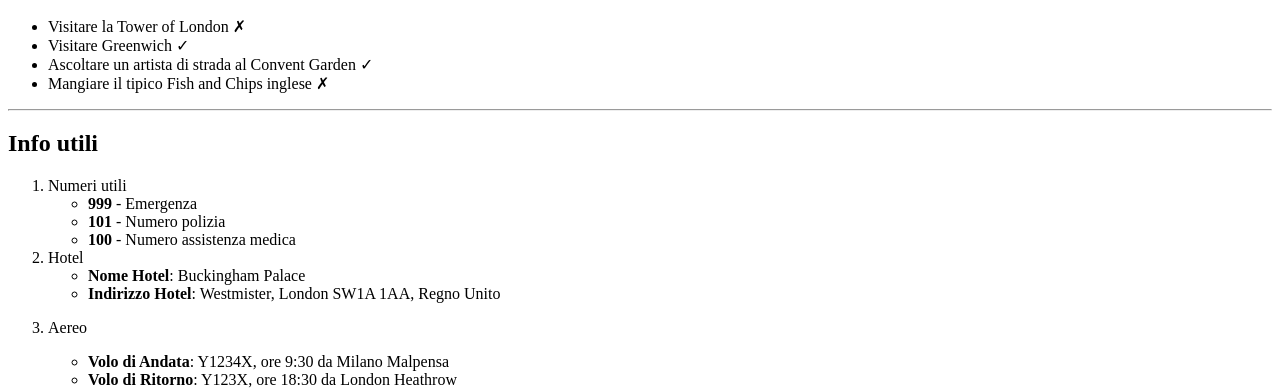
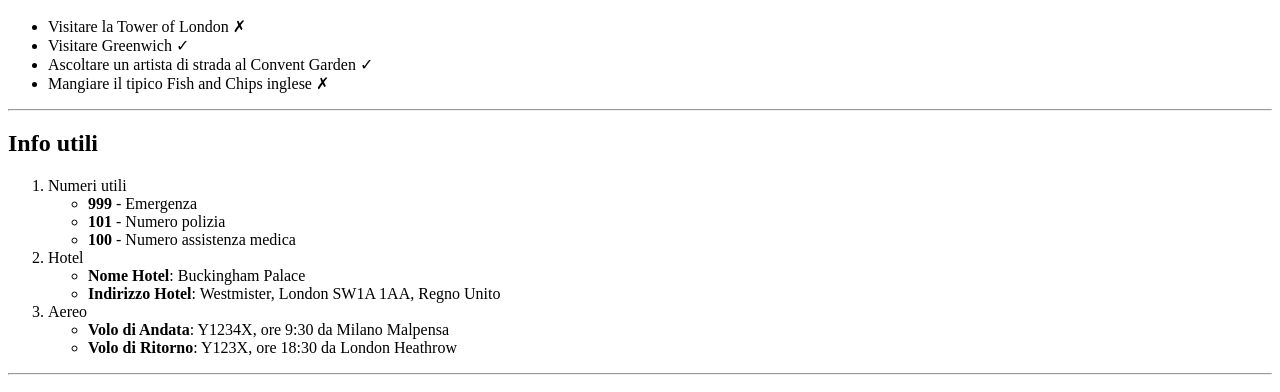
Before and after one commit to ryampeguero/html-london-trip, a plain HTML site: page index.html in a window 1280 px wide. Shown: the part 933-1325 px from the top of the page. Drawn offline with Linux system fonts and the light colour scheme.

Commit message:
fix: change <p> in <span>

```diff
--- a/index.html
+++ b/index.html
@@ -114,7 +114,7 @@
 
                 <!-- Lista informazioni volo  -->
                 <li>
-                    <p>Aereo</p>
+                    <span>Aereo</span>
                     <ul>
                         <li>
                             <strong>Volo di Andata</strong>: Y1234X, ore 9:30 da Milano Malpensa
```
